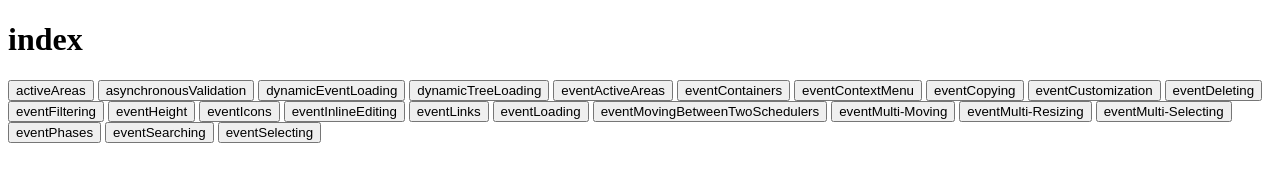
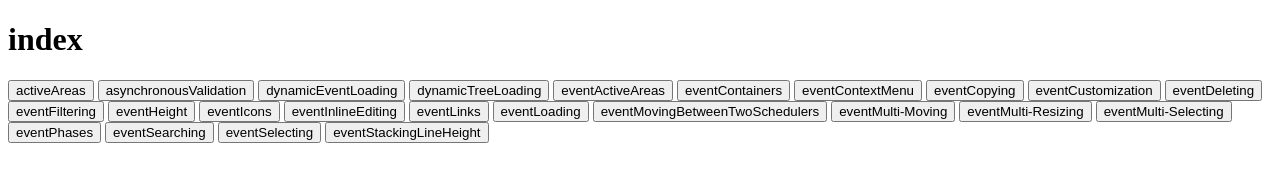
Before and after one commit to arumshin-dev/js, a plain HTML site: page study/dayPilot/dayPilot.html in a window 1280 px wide. Drawn offline with Linux system fonts and the light colour scheme.

Commit message:
eventStackingLineHeightLink

```diff
--- a/study/dayPilot/dayPilot.html
+++ b/study/dayPilot/dayPilot.html
@@ -33,4 +33,5 @@
   <button onclick="location.href='eventPhases.html'">eventPhases</button>
   <button onclick="location.href='eventSearching.html'">eventSearching</button>
   <button onclick="location.href='eventSelecting.html'">eventSelecting</button>
+  <button onclick="location.href='eventStackingLineHeight.html'">eventStackingLineHeight</button>
 </body>
```
